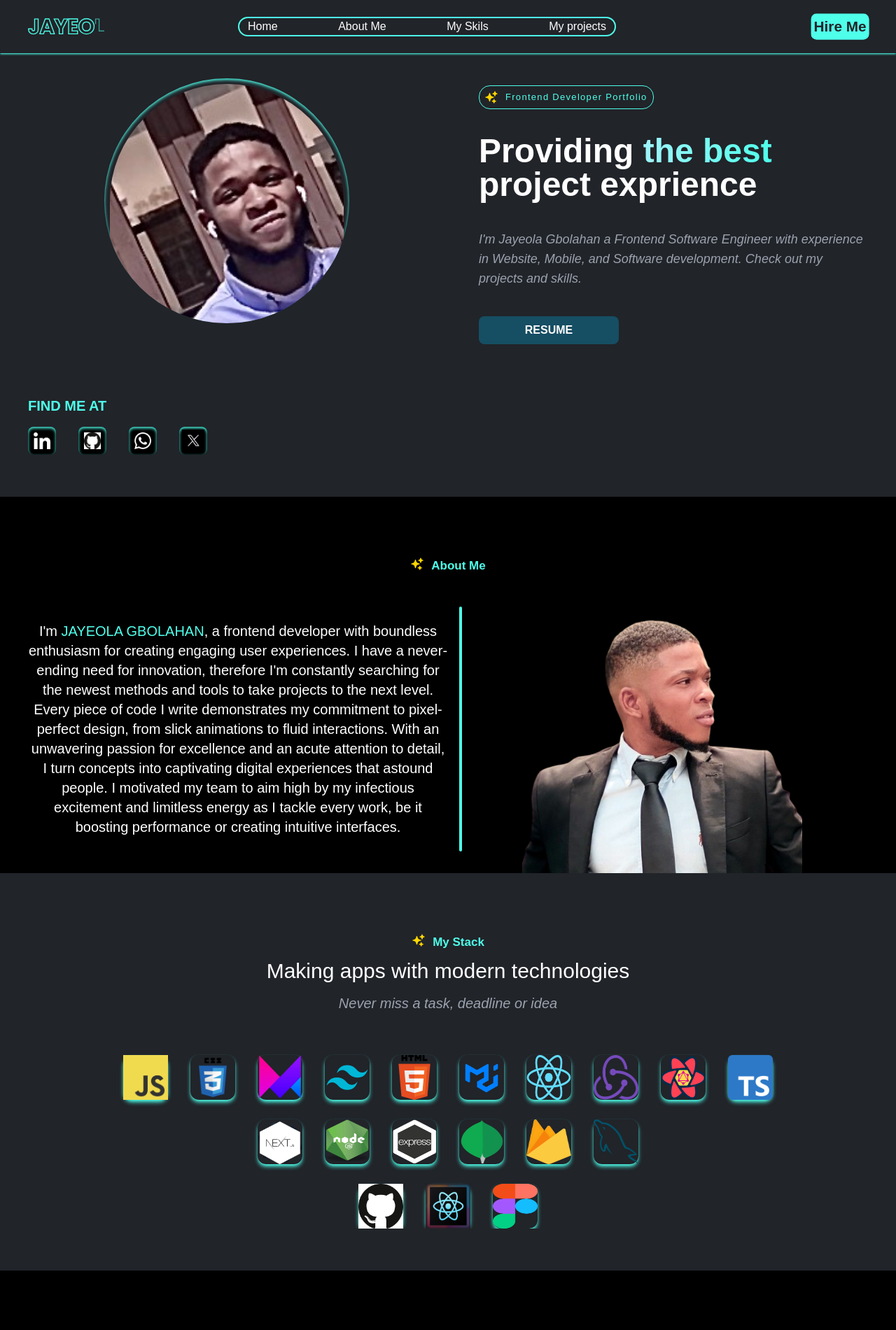
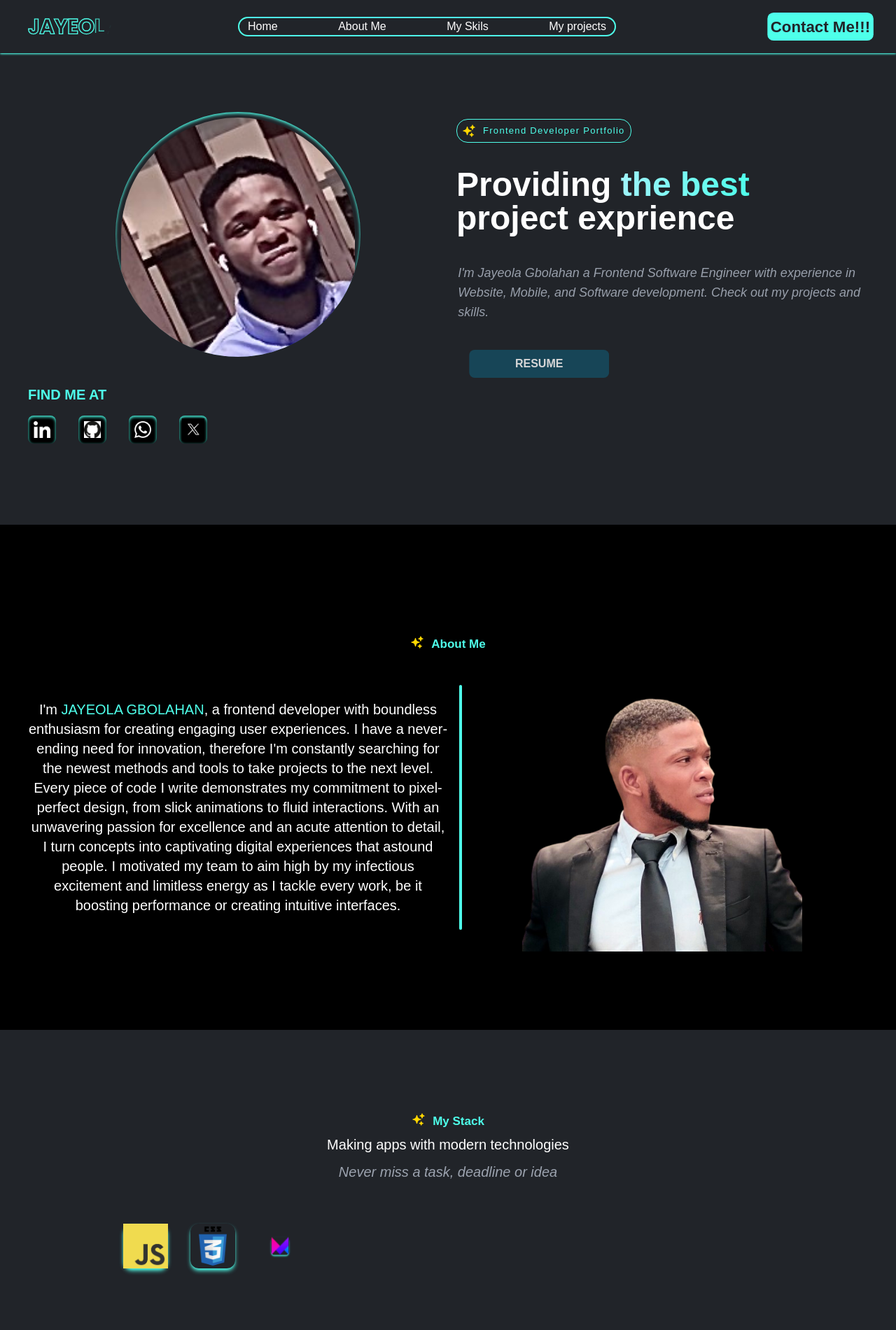
Before and after one commit to Olajaye/jayeola, a React (Vite) app: page / in a window 1280 px wide. Shown: the top 1901 px of the page at 70% size. Built offline with nearby package versions, Linux system fonts and the light colour scheme; a web font is replaced by a local one.

Commit message:
updating animations

```diff
--- a/src/App.tsx
+++ b/src/App.tsx
@@ -7,10 +7,8 @@ import Contact from "@/Components/Contact"
 import Footer from "@/Components/Footer"
 
 function App() {
-
-
   return (
-    <section className="bg-dark">
+    <section className="bg-dark mainapp w-[100%]" >
       <Navbar />
       <Header />
       <About/>
--- a/src/Components/About/index.tsx
+++ b/src/Components/About/index.tsx
@@ -1,33 +1,53 @@
 import React from 'react'
 import IMAGE from "@/assets/newsuite-removebg-preview.png"
 import { SparklesIcon } from "@heroicons/react/24/solid"
+import { motion } from 'framer-motion'
+
 
 type Props = {}
 
 const About = (props: Props) => {
   return (
-    <section className='bg-black h-full mt-5 pt-10' id='aboutme'>
+    <section className='bg-black h-full mt-5 pt-10 md:pt-28 md:pb-28' id='aboutme'>
       <div className='px-10'>
         <div className='pt-10'>
-          <div className="flex py-[6px] px-[7px] text-center justify-center">
+          <motion.div
+            initial={{ x: "100px", opacity: 0 }}
+            whileInView={{
+              x: 0, opacity: 1, transition: {
+              duration:2
+            }}}
+            className="flex py-[6px] px-[7px] text-center justify-center">
             <SparklesIcon className="text-[#FFD700] mr-[10px] h-5 w-5" />
             <h1 className="text-[17px] text-green font-extrabold">
               About Me
             </h1>
-          </div>
+          </motion.div>
         </div>
 
 
         <div className='sm:flex sm:gap-4 pt-2 items-center'>
-          <div className='basis-[50%] text-center'>
+          <motion.div
+            initial={{ x: "-100px", opacity: 0 }}
+            whileInView={{
+              x: 0, opacity: 1, transition: {
+              duration:2
+            }}}
+            className='basis-[50%] text-center'>
             <h3 className='text-wrap text-white text-xl'>I'm <span className='text-green uppercase'>Jayeola Gbolahan</span>, a frontend developer with boundless enthusiasm for creating engaging user experiences. I have a never-ending need for innovation, therefore I'm constantly searching for the newest methods and tools to take projects to the next level. Every piece of code I write demonstrates my commitment to pixel-perfect design, from slick animations to fluid interactions. With an unwavering passion for excellence and an acute attention to detail, I turn concepts into captivating digital experiences that astound people. I motivated my team to aim high by my infectious excitement and limitless energy as I tackle every work, be it boosting performance or creating intuitive interfaces.</h3>
-          </div>
+          </motion.div>
 
           <div className='hidden sm:block h-[350px] w-1 bg-green border-green rounded-full'></div>
 
-          <div className='basis-[45%] grid place-content-center mt-3'>
+          <motion.div
+            initial={{ scale:0, opacity: 0 }}
+            whileInView={{
+              scale:1, opacity: 1, transition: {
+              duration:2
+            }}}
+            className='basis-[45%] grid place-content-center mt-3'>
             <img src={IMAGE} alt="" className='w-[400px] h-[400px] object-cover object-right-top -hue-rotate-15 rounded-t-lg' />
-          </div>
+          </motion.div>
         </div>
       </div>
     </section>
--- a/src/Components/Header/index.tsx
+++ b/src/Components/Header/index.tsx
@@ -5,36 +5,35 @@ import GITHUB from "@/assets/gitHub.png"
 import WHATAPP from "@/assets/whatsapp.png"
 import TWITTER from "@/assets/twitter.webp"
 import { SparklesIcon } from "@heroicons/react/24/solid"
-import {slideInFromRight} from "@/utils/motion"
-
+import { slideInFromRight } from "@/utils/motion"
+import {ParentVariant} from "@/utils/motion"
 
 type Props = {}
 
 const Header = (props: Props) => {
   return (
     <header id="home"
-      className="sm:grid sm:grid-cols-2 items-center gap-16 px-10 pt-28 pb-10 ">
-      <motion.div
-        initial={{ scale: 0, rotateZ:-180 }}
-        animate={{scale:1, rotateZ:0 , transition:{duration:2}}}
-        className="flex justify-around">
-        <div className="w-[250px] h-[250px] sm:w-[350px] sm:h-[350px] overflow-hidden bg-darg shadow-inner shadow-green rounded-full p-2 mb-10">
+      className="sm:grid sm:grid-cols-2 items-center px-10 pt-28 md:pt-40 md:pb-24 pb-10 ">
+      <div className="flex justify-around">
+        <motion.div
+          initial={{scale:0, opacity:0 }}
+          whileInView={{scale:1,opacity:1, transition:{duration:2}}}
+          className="w-[250px] h-[250px] sm:w-[350px] sm:h-[350px] overflow-hidden bg-darg shadow-inner shadow-green rounded-full p-2 mb-10"
+        >
           <img className="w-[600px] rounded-full object-right-bottom" src={IMAGE2} alt="profile pix"/>
-        </div>
-      </motion.div>
+        </motion.div>
+      </div>
 
 
 
-
+      {/* Home Text */}
       <motion.div
-        initial={{ x: "100vw" }}
-        animate={{x:0 ,transition:{duration:2}}}
+        variants={ParentVariant}
+        initial="hidden"
+        whileInView="visible"
         className="flex flex-col gap-5 text-start ps-3">
-
         <motion.div
           variants={slideInFromRight(0.5)}
-          initial="hidden"
-          animate="visible"
           className="flex py-[6px] px-[7px] border border-green opacity-[0.9] rounded-2xl w-[250px]">
           <SparklesIcon className="text-[#FFD700] mr-[10px] h-5 w-5" />
           <h1 className="text-[13px] text-green tracking-widest">
@@ -44,8 +43,6 @@ const Header = (props: Props) => {
 
         <motion.div
           variants={slideInFromRight(1)}
-          initial="hidden"
-          animate="visible"
           className="flex flex-col gap-6 mt-4 text-5xl font-bold text-white max-w-[600px] w-auto h-auto"
         >
           <span>
@@ -60,8 +57,6 @@ const Header = (props: Props) => {
 
         <motion.p
           variants={slideInFromRight(1.5)}
-          initial="hidden"
-          animate="visible"
           className="text-lg text-gray-400 my-5 max-w-[600px] italic"
         >
           I&apos;m Jayeola Gbolahan a Frontend Software Engineer with experience in Website,
@@ -69,14 +64,13 @@ const Header = (props: Props) => {
         </motion.p>
         <motion.a
           variants={slideInFromRight(2)}
-          initial="hidden"
-          animate="visible"
           className="py-2 text-center bg-cyan-900 text-white font-extrabold cursor-pointer rounded-lg max-w-[200px]"
         >
           RESUME
         </motion.a>
       </motion.div>
 
+      {/* Find me links */}
       <div className="pt-8 sm:pt-0">
         <h1 className="text-green font-extrabold text-xl">FIND ME AT</h1>
 
--- a/src/Components/Navbar/index.tsx
+++ b/src/Components/Navbar/index.tsx
@@ -1,31 +1,11 @@
 import { useState } from "react"
 import AnchorLink from 'react-anchor-link-smooth-scroll'
-import { motion } from "framer-motion"
+import { motion, AnimatePresence } from "framer-motion"
 import { IoCloseCircleOutline } from "react-icons/io5";
 import { JAYEOLA } from "@/Components/Svgs/JayeolaSVG"
+import {menuVar, menuVariant }from "@/utils/motion"
 
 
-
-const menuVar = {
-   initial:{ opacity: 0 },
-  animate: {
-    opacity: 1,
-    transition: {
-      duration: 1,
-      when:"beforeChildren",
-      staggerChildren: 1,
-    }
-  }
-}
-const menuVariant = (size: any) => {
-  return (
-    {
-      initial:{ width: 0, opacity:0 },
-      animate:{width: size, opacity:1, transition:{duration:1, repeat:Infinity, repeatDelay: 2,}}
-    }
-  )
-
-}
 type Props = {}
 
 
@@ -33,11 +13,10 @@ const Navbar = (props: Props) => {
   const [isMenuOpen, setIsMenuOpen] = useState(false)
 
   return (
-    <motion.nav
-       className='fixed top-0 w-full flex justify-between items-center shadow shadow-green px-10 py-5 bg-dark z-40'>
-      <div className="w-[130px]">
-        <JAYEOLA className="" />
-      </div>
+    <nav
+      className='fixed top-0 right-0 left-0 w-[100%] flex justify-between items-center shadow shadow-green px-10 py-5  bg-dark z-40'>
+
+      <div className="w-[130px]"> <JAYEOLA/> </div>
 
       <div className="hidden basis-[75%] sm:flex justify-between items-center">
         <ul className='text-white flex justify-between border-2 border-green rounded-full px-3 basis-[60%]'>
@@ -47,27 +26,25 @@ const Navbar = (props: Props) => {
           <AnchorLink href="#myproject" className="hover:text-green cursor-pointer">My projects</AnchorLink>
         </ul>
 
-
-
-
         <AnchorLink href="#contact">
           <motion.button
             animate={{scale: [1, 1.2, 1, 1.2,1] }}
-            transition={{ repeat: Infinity, duration: 2}}
-            className='bg-green text-dark text-xl font-bold rounded-lg p-1'>Hire Me
+            transition={{ repeat: Infinity, duration: 3}}
+            className='bg-green text-dark text-xl font-bold rounded-lg p-1'>Contact Me!!!
           </motion.button>
         </AnchorLink>
       </div>
 
-    {!isMenuOpen && <motion.div
+      {/* Handbuger animation */}
+      {!isMenuOpen &&
+        <motion.div
           variants={menuVar}
           initial="initial"
           animate="animate"
           onClick={() => setIsMenuOpen(true)}
-        className="sm:hidden flex flex-col justify-end rotate-180">
-        <motion.div
-          variants={menuVariant("2.5rem")}
-
+          className="sm:hidden flex flex-col justify-end rotate-180"
+        >
+          <motion.div variants={menuVariant("2.5rem")}
             className="border-2 border-green w-10 h-1 mt-1"></motion.div>
           <motion.div
             variants={menuVariant("2rem")}
@@ -75,17 +52,27 @@ const Navbar = (props: Props) => {
           <motion.div
             variants={menuVariant("1.5rem")}
             className="border-2 border-green w-6 h-1 mt-1"></motion.div>
-      </motion.div>}
+        </motion.div>
+      }
 
+      {/* side Menu bar form screen below 770px */}
+      <AnimatePresence>
         {isMenuOpen &&
-        <div className="fixed sm:hidden top-0 right-0 h-[100vh] w-[60vw] rounded-s-xl bg-greenmenu z-50 ">
+          <motion.div
+            initial={{ opacity: 0 }}
+            animate={{
+              opacity: 1, transition: {
+              duration:1.5
+              }
+            }}
+            exit={{opacity:0}}
+            className="absolute sm:hidden top-0 right-0 h-[100vh] w-[50vw] rounded-s-xl bg-greenmenu z-50 ">
             <div className="flex flex-col justify-center p-3">
-            <div onClick={()=>setIsMenuOpen(false)} className="flex p-3 justify-end mb-40">
+              <div onClick={()=>setIsMenuOpen(false)} className="flex p-3 justify-end mb-28">
               <IoCloseCircleOutline className="w-10 h-10 " />
               </div>
 
               <div className="flex justify-center items-center flex-col">
-
                 <ul className="flex flex-col items-center text-xl font-bold">
                   <AnchorLink href="#home" className="cursor-pointer mt-4" onClick={()=>setIsMenuOpen(false)}>Home</AnchorLink>
                   <AnchorLink href="#aboutme" className="cursor-pointer mt-4" onClick={()=>setIsMenuOpen(false)}>About Me</AnchorLink>
@@ -95,17 +82,12 @@ const Navbar = (props: Props) => {
 
                 <AnchorLink href="#contact" onClick={()=>setIsMenuOpen(false)} className='bg-dark text-green w-[50%] text-center text-xl font-bold rounded-lg p-1 mb-2 mt-6'>Hire Me
                 </AnchorLink>
-
               </div>
-
-
             </div>
-
-
-
-
-      </div>}
-    </motion.nav>
+          </motion.div>
+        }
+      </AnimatePresence>
+    </nav>
   )
 }
 
--- a/src/Components/Projects/index.tsx
+++ b/src/Components/Projects/index.tsx
@@ -18,7 +18,7 @@ const Projects = (props: Props) => {
   }
   return (
 
-    <section className='bg-black mt-5 pt-10' id='myproject'>
+    <section className='bg-black mt-5 pt-10 md:pt-20 md:pb-28' id='myproject'>
       <div className='px-10 py-10 '>
 
         <div className="flex py-[6px] px-[7px] text-center justify-center">
--- a/src/Components/Skills/index.tsx
+++ b/src/Components/Skills/index.tsx
@@ -1,45 +1,54 @@
 import SkillTest from "@/Sub-component/SkillTest"
 import SkillData from "@/Sub-component/SkillData"
 import { Frontend_data, Backend_skill, Other_skill } from "@/Constant/constant"
-
+import { motion } from "framer-motion"
+import {hiParentVariant, ParentVariant} from "@/utils/motion"
 
 type Props = {}
 
 const Skills = (props: Props) => {
   return (
-    <section id="myskills" className="pt-20 pb-10">
+    <section id="myskills" className="pt-20 pb-10 md:pt-28 md:pb-40">
       <div className="flex flex-col items-center justify-center gap-3 h-full relative overflow-hidden">
         <SkillTest />
 
-      <div className="flex flex-row justify-around flex-wrap mt-2 gap-8 items-center px-10">
+        <motion.div
+          variants={hiParentVariant}
+          initial="hidden"
+          whileInView="visible" >
+          <motion.div
+            variants={ParentVariant}
+            className="flex flex-row justify-around flex-wrap mt-2 gap-8 items-center px-10">
             {Frontend_data.map((image) => (
               <SkillData
                 key={image.skill_name}
                 src={image.Image}
               />
             ))}
-      </div>
+          </motion.div>
 
-      <div className="flex flex-row justify-around flex-wrap mt-4 gap-8 items-center px-10">
+          <motion.div
+            variants={ParentVariant}
+            className="flex flex-row justify-around flex-wrap mt-4 gap-8 items-center px-10">
             {Backend_skill.map((image) => (
               <SkillData
                 key={image.skill_name}
                 src={image.Image}
               />
             ))}
-      </div>
+          </motion.div>
 
-      <div className="flex flex-row justify-around flex-wrap mt-4 gap-8 items-center px-10">
+          <motion.div
+            variants={ParentVariant}
+            className="flex flex-row justify-around flex-wrap mt-4 gap-8 items-center px-10">
             {Other_skill.map((image) => (
               <SkillData
                 key={image.skill_name}
                 src={image.Image}
               />
             ))}
-      </div>
-
-
-
+          </motion.div>
+        </motion.div>
       </div>
     </section>
   )
--- a/src/Sub-component/SkillData.tsx
+++ b/src/Sub-component/SkillData.tsx
@@ -1,3 +1,5 @@
+import { motion } from "framer-motion"
+import {imageVariant} from "@/utils/motion"
 
 type Props = {
   src: React.ImgHTMLAttributes<HTMLImageElement> | any
@@ -5,9 +7,11 @@ type Props = {
 
 const SkillData = ({src}: Props) => {
   return (
-   <div className="shadow-green shadow-md  rounded-xl " >
-    <img src={src} alt='skill image' className="w-12 h-12 sm:w-16 sm:h-16 "/>
-  </div>
+    <motion.div
+      variants={imageVariant}
+      className="shadow-green shadow-md  rounded-xl " >
+      <img src={src} alt='skill image' className="w-12 h-12 sm:w-16 sm:h-16 " />
+   </motion.div>
   )
 }
 
--- a/src/Sub-component/SkillTest.tsx
+++ b/src/Sub-component/SkillTest.tsx
@@ -1,27 +1,45 @@
 import React from 'react'
 import { SparklesIcon } from '@heroicons/react/24/solid'
+import { motion } from 'framer-motion'
+import {slideInFromRight, slideInFromLeft} from "@/utils/motion"
+
+
+const ParentVariant = {
+  hidden: { opacity: 0 },
+  visible:{opacity:1, transition:{ duration: 1,staggerChildren: 1,} }
+}
 
 type Props = {}
 
 const SkillTest = (props: Props) => {
   return (
-    <div className='w-full h-auto flex flex-col items-center justify-center'>
+    <motion.div
+      variants={ParentVariant}
+      initial="hidden"
+      whileInView="visible"
+      className='w-full h-auto flex flex-col items-center justify-center'>
 
-      <div className="flex py-[6px] px-[7px]">
+      <motion.div
+        variants={slideInFromRight(0.1)}
+        className="flex py-[6px] px-[7px]">
         <SparklesIcon className="text-[#FFD700] mr-[10px] h-5 w-5" />
         <h1 className="text-[17px] text-green font-extrabold">
           My Stack
         </h1>
-      </div>
+      </motion.div>
 
-      <div className='text-[30px] text-white font-medium  text-center mb-[10px]'>
+      <motion.div
+        variants={slideInFromLeft(0.1)}
+        className='text-[20px] text-white font-medium  text-center mb-[10px]'>
         Making apps with modern technologies
-      </div>
+      </motion.div>
 
-      <div className='cursive text-xl text-gray-400 mb-10  text-center italic'>
+      <motion.div
+        variants={slideInFromRight(0.1)}
+        className='cursive text-xl text-gray-400 mb-10  text-center italic'>
         Never miss a task, deadline or idea
-      </div>
-    </div>
+      </motion.div>
+    </motion.div>
   )
 }
 
--- a/src/index.css
+++ b/src/index.css
@@ -13,4 +13,11 @@ body,
 .app {
   height: 100%;
   width: 100%;
+
 }
+
+.mainapp{
+  width: 100%;
+  overflow-x: hidden;
+
+}
--- a/src/utils/motion.ts
+++ b/src/utils/motion.ts
@@ -1,6 +1,28 @@
+// menu and navbar
+
+export const menuVar = {
+   initial:{ opacity: 0 },
+   animate: {
+    opacity: 1,
+    transition: {
+      duration: 1,
+      when:"beforeChildren",
+      staggerChildren: 1,
+    }
+  }
+}
+export const menuVariant = (size: any) => {
+  return (
+    {
+      initial:{ width: 0, opacity:0 },
+      animate:{width: size, opacity:1, transition:{duration:1, repeat:Infinity, repeatDelay: 2,}}
+    }
+  )
+
+}
 export function slideInFromRight(delay: number) {
   return {
-      hidden: { x: 100, opacity: 0 },
+    hidden: { x: "100px", opacity: 0 },
     visible: {
       x: 0,
       opacity: 1,
@@ -11,3 +33,32 @@
     },
   };
 }
+
+export function slideInFromLeft(delay: number) {
+  return {
+    hidden: { x: "-100px", opacity: 0 },
+    visible: {
+      x: 0,
+      opacity: 1,
+      transition: {
+        delay: delay,
+        duration: 2,
+      },
+    },
+  };
+}
+
+// ///////
+export const hiParentVariant = {
+  hidden: { opacity: 0 },
+  visible:{opacity:1, transition:{ duration: 1,staggerChildren: 11, when:"beforeChildren",} }
+}
+export const ParentVariant = {
+  hidden: { opacity: 0 },
+  visible:{opacity:1, transition:{ duration: 3,staggerChildren: 1, when:"beforeChildren"} }
+}
+
+export const imageVariant = {
+  hidden: { scale: 0 },
+  visible: { scale: 1, transition: { duration: 1} }
+}
```
Also changed, not shown: src/Components/Contact/index.tsx (+36 -11 lines), src/Components/Navbar/navbar.css (deleted). Lines whose indentation alone changed are shown as unchanged.
